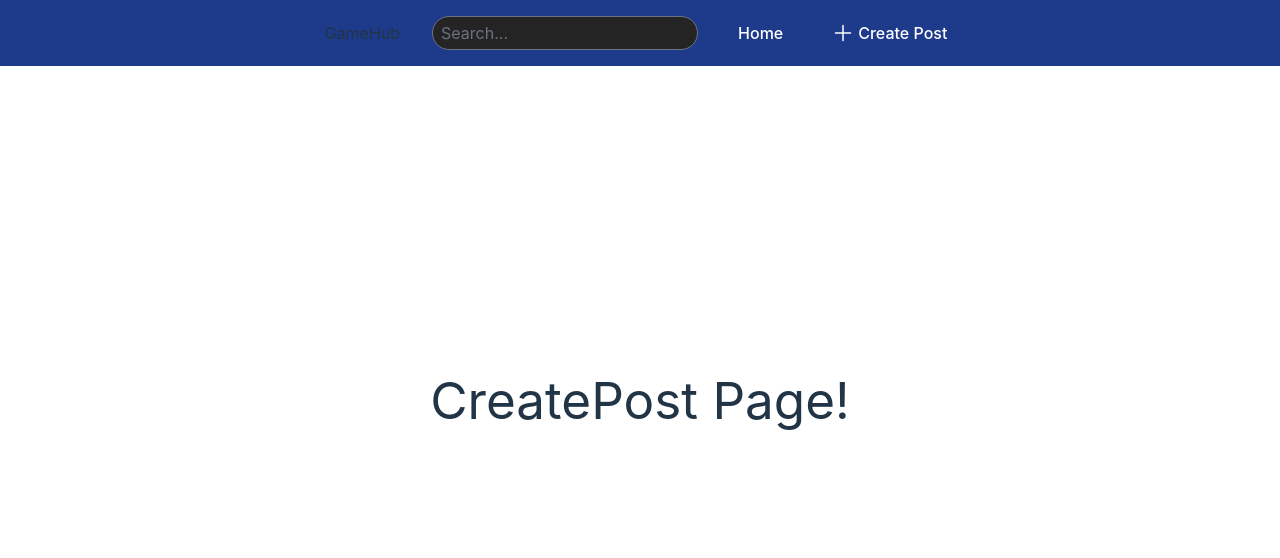
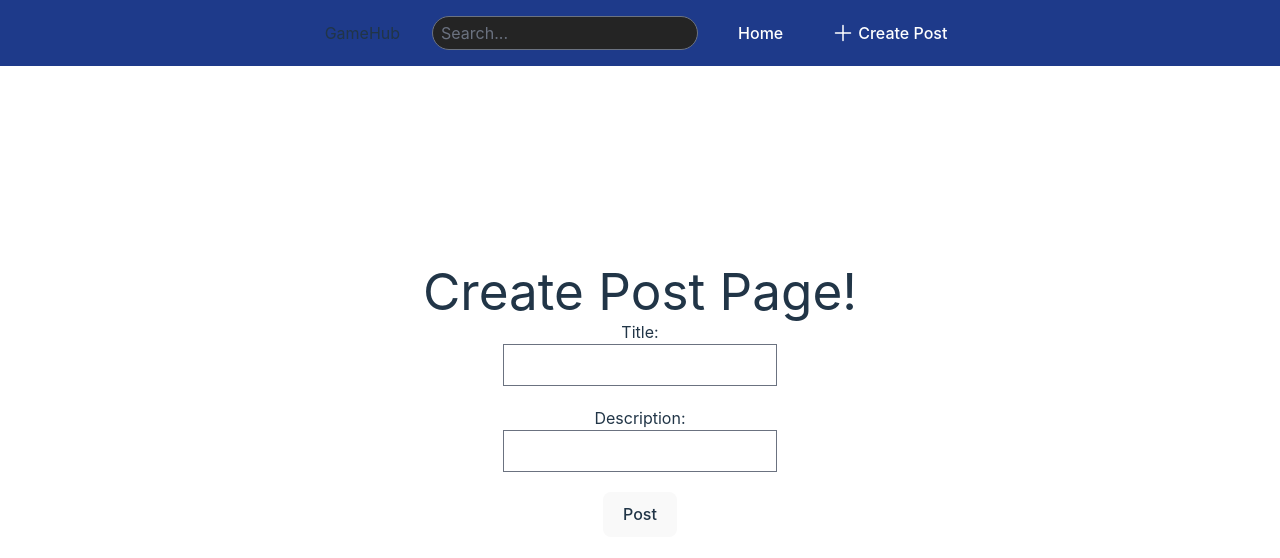
Before and after one commit to ah410/GamingHub, a React (Vite) app: page /create_post in a window 1280 px wide. Shown: the top 558 px of the page. Built offline with nearby package versions, Linux system fonts and the light colour scheme; no server answers.

Commit message:
Create Posts Page functionally working, will need styling

```diff
--- a/src/pages/CreatePost.jsx
+++ b/src/pages/CreatePost.jsx
@@ -1,6 +1,78 @@
+import { useEffect, useState } from 'react';
+import { supabase } from '../../client';
+
 const CreatePost = () => {
+    // 1. Create a posts state variable to hold the posts data
+    const [post, setPost] = useState({title: '', description: '', upvotes: 0, downvotes: 0, comments: 0});
+
+    // 2. Create a function to handle input change
+    const handleChange = (e) => {
+        const {name, value} = e.target;  // Deconstruct the name and value from the target
+        setPost((prev) => {
+            return {
+                ...prev,  // Spread the previous state. Arrow function requires a return statement
+                [name]: value
+            }
+        })
+    }
+
+    // 3. Create a function to handle the form submission
+    const handleSubmit = (e) => {
+        e.preventDefault();
+        addPost(post);
+    }
+
+    // 4. Create an async function to send the data to the database
+    const addPost = async (post) => {
+        if (post.title === '') {
+            alert('Please enter a title');
+            return;
+        }
+
+        const { data, error } = await supabase
+            .from('posts')
+            .insert({
+                title: post.title,
+                description: post.description,
+                upvotes: post.upvotes,
+                downvotes: post.downvotes,
+                comments: post.comments
+            })
+            .select();
+
+        if (error) {
+            console.log("Error adding post: ", error);
+        } else {
+            console.log("Post added successfully: ", data);
+        }
+
+        window.location = '/';  // Redirect to the home page
+
+    }
+
+    // 5. useEffet to verify post data is being updated
+    useEffect(() => {
+        console.log(post)
+    }, [post]);
+
+
     return(
-        <h1>CreatePost Page!</h1>
+        <div>
+            <h1>Create Post Page!</h1>
+            <form className='max-w-sm mx-auto'>
+                <div className="title-div mb-5">
+                    <label htmlFor="title" className='block'>Title:</label>
+                    <input type="text" className='text-background' required id="title" name="title" onChange={handleChange}/>
+                </div>
+
+                <div className="description-div mb-5">
+                    <label htmlFor="description" className='block'>Description:</label>
+                    <input type="text" className='text-background' id="description" name="description" onChange={handleChange}/>
+                </div>
+
+                <button type='submit' onClick={handleSubmit}>Post</button>
+            </form>
+        </div>
     )
 }
 
```
